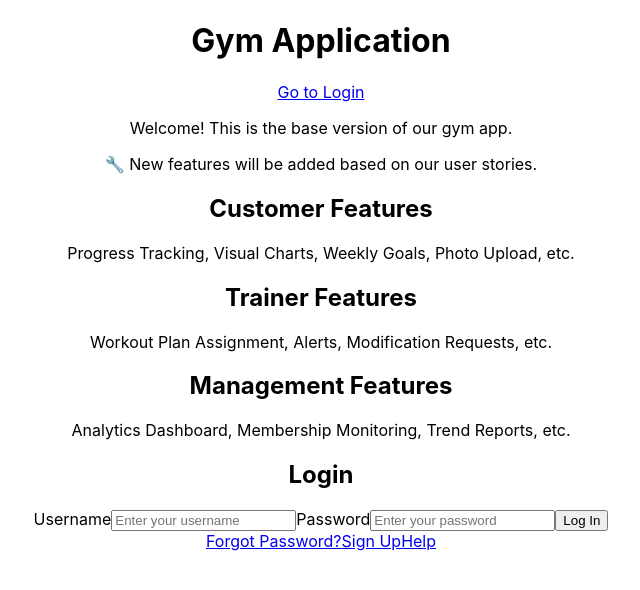
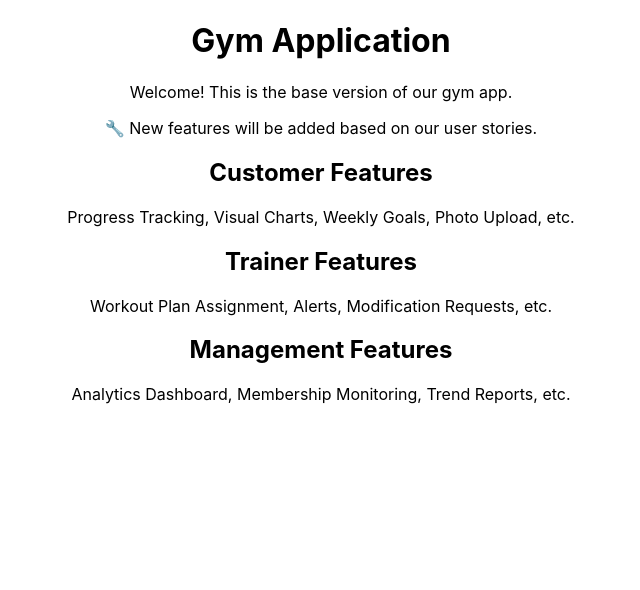
Before and after one commit to s27ath/GYM_UI, a React (Create React App) app in the folder gym_app/: page / in a window 1280 px wide. Shown: the top 590 px of the page, without its empty margins (319-959 px from the left). Built offline with nearby package versions, Linux system fonts and the light colour scheme.

Commit message:
reverting code

```diff
--- a/gym_app/src/App.js
+++ b/gym_app/src/App.js
@@ -1,19 +1,9 @@
-import "./App.css";
+import './App.css';
 
 function App() {
   return (
     <div className="App">
-      {/* Header with Login link */}
-      <header className="app-header">
-        <h1>Gym Application</h1>
-        {/* This link satisfies the PBI "link in the webpage that takes clients to the log in page" */}
-        <nav>
-          <a href="#login" className="login-nav-link">
-            Go to Login
-          </a>
-        </nav>
-      </header>
-
+      <h1>Gym Application</h1>
       <p>Welcome! This is the base version of our gym app.</p>
 
       <div className="feature-notice">
@@ -36,37 +26,6 @@ function App() {
         <h2>Management Features</h2>
         <p>Analytics Dashboard, Membership Monitoring, Trend Reports, etc.</p>
       </section>
-
-      {/* === PBI: Login Screen === */}
-      <section id="login" className="login-section">
-        <h2>Login</h2>
-
-        <form className="login-form">
-          <label htmlFor="username">Username</label>
-          <input
-            id="username"
-            type="text"
-            placeholder="Enter your username"
-          />
-
-          <label htmlFor="password">Password</label>
-          <input
-            id="password"
-            type="password"
-            placeholder="Enter your password"
-          />
-
-          <button type="submit" className="login-button">
-            Log In
-          </button>
-        </form>
-
-        <div className="login-links">
-          <a href="#forgot">Forgot Password?</a>
-          <a href="#signup">Sign Up</a>
-          <a href="#help">Help</a>
-        </div>
-      </section>
     </div>
   );
 }
```
